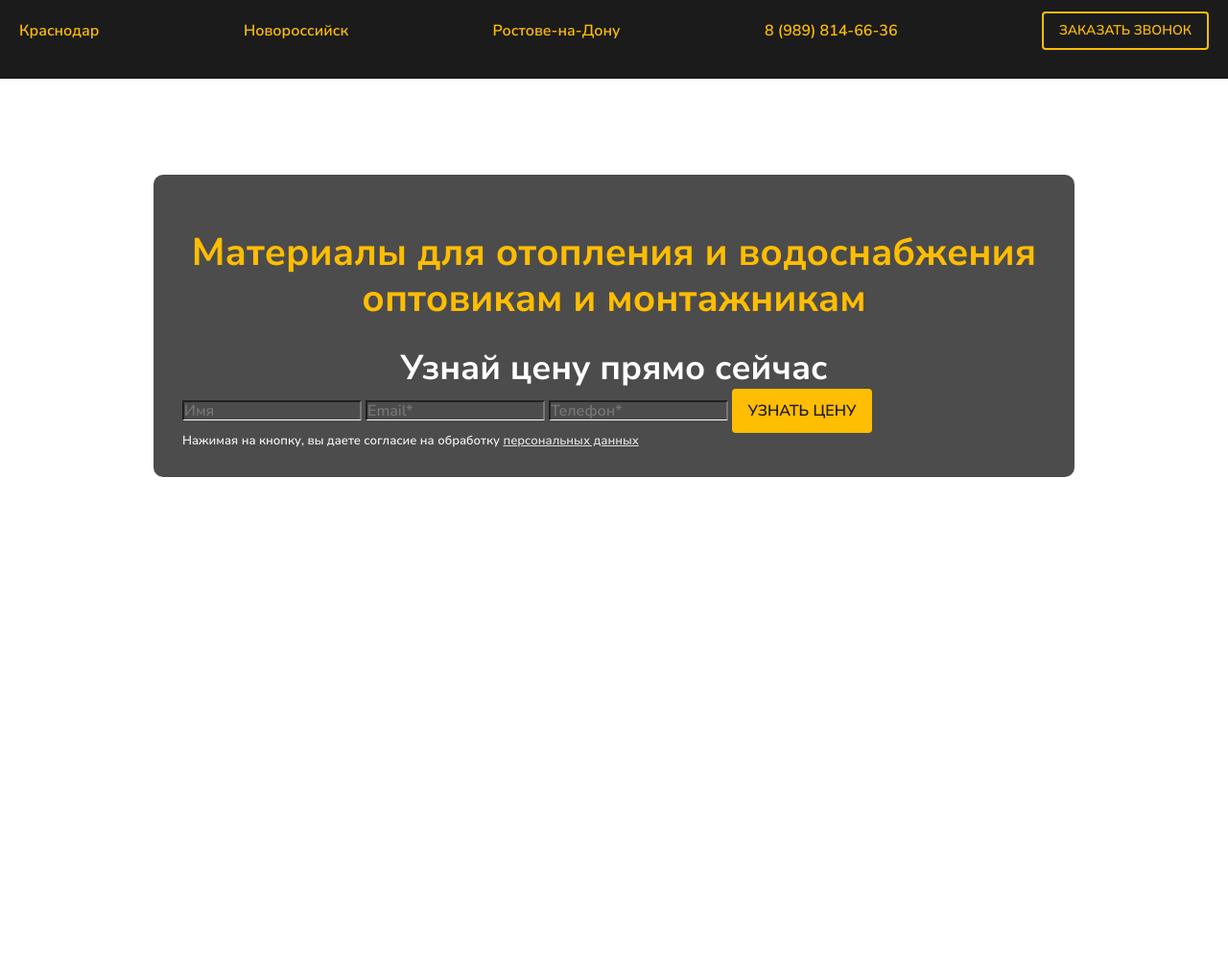
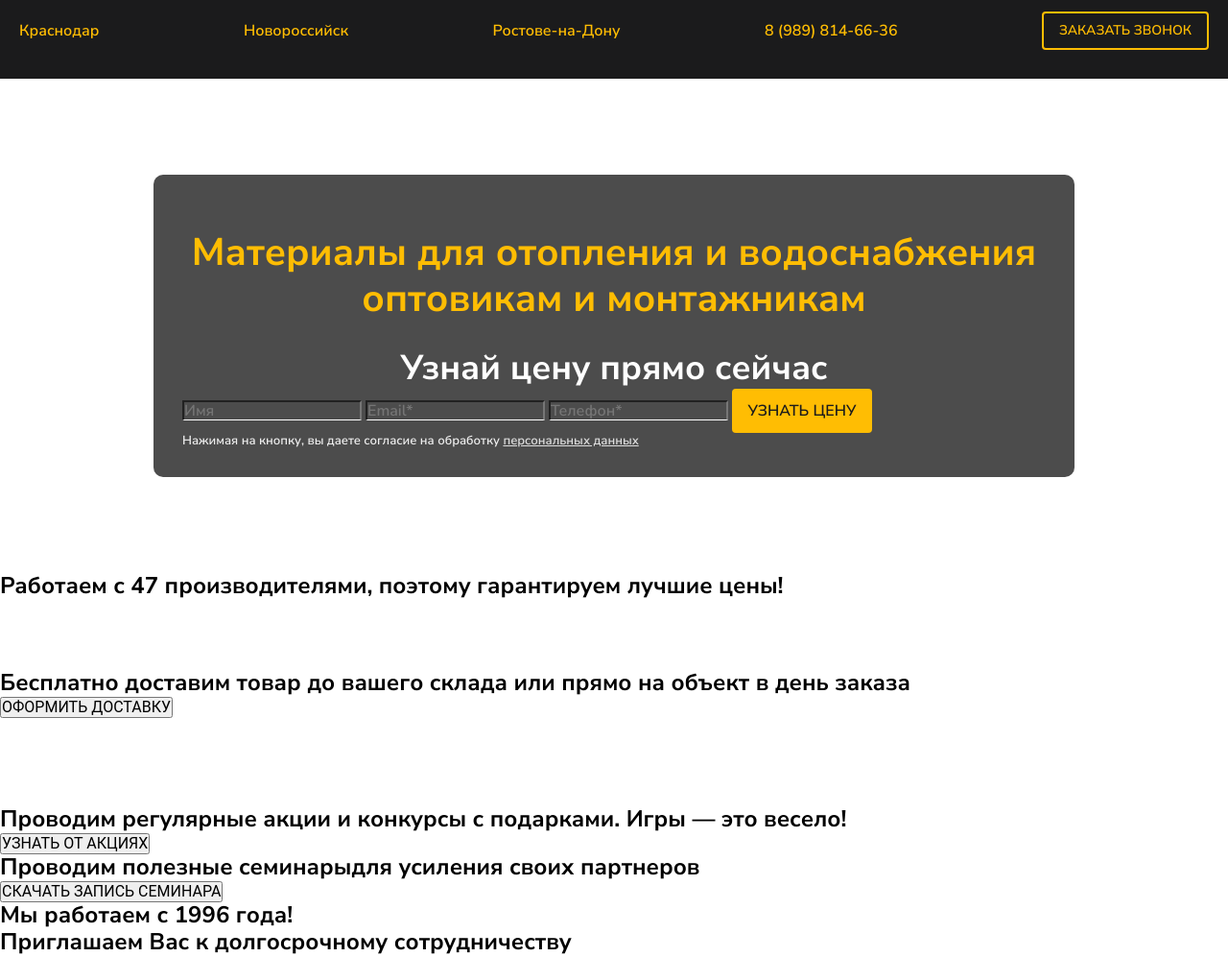
Before and after one commit to Mari-marina/Pipeman, a website: page src/index.html in a window 1280 px wide. Shown: the part 69-1066 px from the top of the page at 96% size. Before the commit the page ends 800 px from the top, so only its background shows below. Drawn offline with nearby package versions, Linux system fonts and the light colour scheme; files that its build step writes are made by us from their sources; files whose address does not match are found by name; a web font is replaced by a local one.

Commit message:
sections

```diff
--- a/src/index.html
+++ b/src/index.html
@@ -5,7 +5,9 @@
     <meta charset="UTF-8">
     <meta http-equiv="X-UA-Compatible" content="IE=edge">
     <meta name="viewport" content="width=device-width, initial-scale=1.0">
-    <link href="https://fonts.googleapis.com/css2?family=Be+Vietnam+Pro:ital,wght@1,400;1,500&family=Lato:ital,wght@0,300;0,400;0,700;0,900;1,300;1,400;1,700;1,900&family=Neonderthaw&family=Nunito+Sans:wght@600;700;800&family=Poppins:wght@400;600&display=swap" rel="stylesheet">
+    <link
+        href="https://fonts.googleapis.com/css2?family=Be+Vietnam+Pro:ital,wght@1,400;1,500&family=Lato:ital,wght@0,300;0,400;0,700;0,900;1,300;1,400;1,700;1,900&family=Neonderthaw&family=Nunito+Sans:wght@600;700;800&family=Poppins:wght@400;600&display=swap"
+        rel="stylesheet">
     <link rel="stylesheet" href="assets/css/style.min.css">
     <title>pipeman</title>
 </head>
@@ -41,12 +43,64 @@
                         <input class="header__input" type="tel" placeholder="Телефон*">
                         <button class="header__button">УЗНАТЬ ЦЕНУ</button>
                     </form>
-                <p class="header__text">Нажимая на кнопку, вы даете согласие на обработку <a class="header__text__link"
+                    <p class="header__text">Нажимая на кнопку, вы даете согласие на обработку <a
+                            class="header__text__link"
                             href="https://pipeman.ru/files/421560_policy.pdf?1603286546">персональных данных</a> </p>
                 </div>
             </div>
         </div>
     </header>
+    <section class="certificates">
+        <h2 class="certificates__title"> <span class="certificates__title_bold">Работаем с 47 производителями,</span>
+            поэтому гарантируем лучшие цены! </h2>
+        <div class="certificates__slider">
+            <div class="certificates__slide"><img class="certificates__img" src="" alt=""></div>
+            <div class="certificates__slide"><img class="certificates__img" src="" alt=""></div>
+            <div class="certificates__slide"><img class="certificates__img" src="" alt=""></div>
+            <div class="certificates__slide"><img class="certificates__img" src="" alt=""></div>
+        </div>
+    </section>
+    <section class="storage">
+        <h2 class="storage__title"></h2>
+    </section>
+    <section class="delivery">
+        <h2 class="delivery__title">Бесплатно доставим товар до вашего склада или прямо на объект в день заказа</h2>
+        <button class="delivery__button">ОФОРМИТЬ ДОСТАВКУ</button>
+    </section>
+    <section class="orders">
+        <h2 class="orders__title"></h2>
+        <img class="orders__img" src="" alt="">
+    </section>
+    <section class="stock">
+        <div class="stock__slider">
+            <div class="stock__slide"><img class="stock__img" src="" alt=""></div>
+            <div class="stock__slide"><img class="stock__img" src="" alt=""></div>
+            <div class="stock__slide"><img class="stock__img" src="" alt=""></div>
+            <div class="stock__slide"><img class="stock__img" src="" alt=""></div>
+        </div>
+        <h2 class="stock__title">Проводим регулярные <span class="stock__title_bold">акции и конкурсы с подарками.
+            </span>Игры — это весело! </h2>
+        <button class="stock__button"> УЗНАТЬ ОТ АКЦИЯХ</button>
+    </section>
+    <section class="seminars">
+        <h2 class="seminars__title"><span class="seminars__title_bold">
+                Проводим полезные семинары</span>для усиления своих
+            партнеров</h2>
+        <button class="seminars__btn">СКАЧАТЬ ЗАПИСЬ СЕМИНАРА</button>
+        <img class="seminars__img" src="" alt="">
+    </section>
+    <section class="cooperation">
+        <h2 class="cooperation__title">Мы работаем с 1996 года! <br>
+            Приглашаем Вас к долгосрочному сотрудничеству</h2>
+    </section>
+    <section class="centers">
+       <div class="container">
+        <div class="centers__krasnodar">
+            <h3 class="container__title"></h3>
+        </div>
+       </div>
+
+    </section>
 
 
     <script src="assets/js/script.js"></script>
```
Also changed, not shown: dist/index.html. Lines whose indentation alone changed are shown as unchanged.
